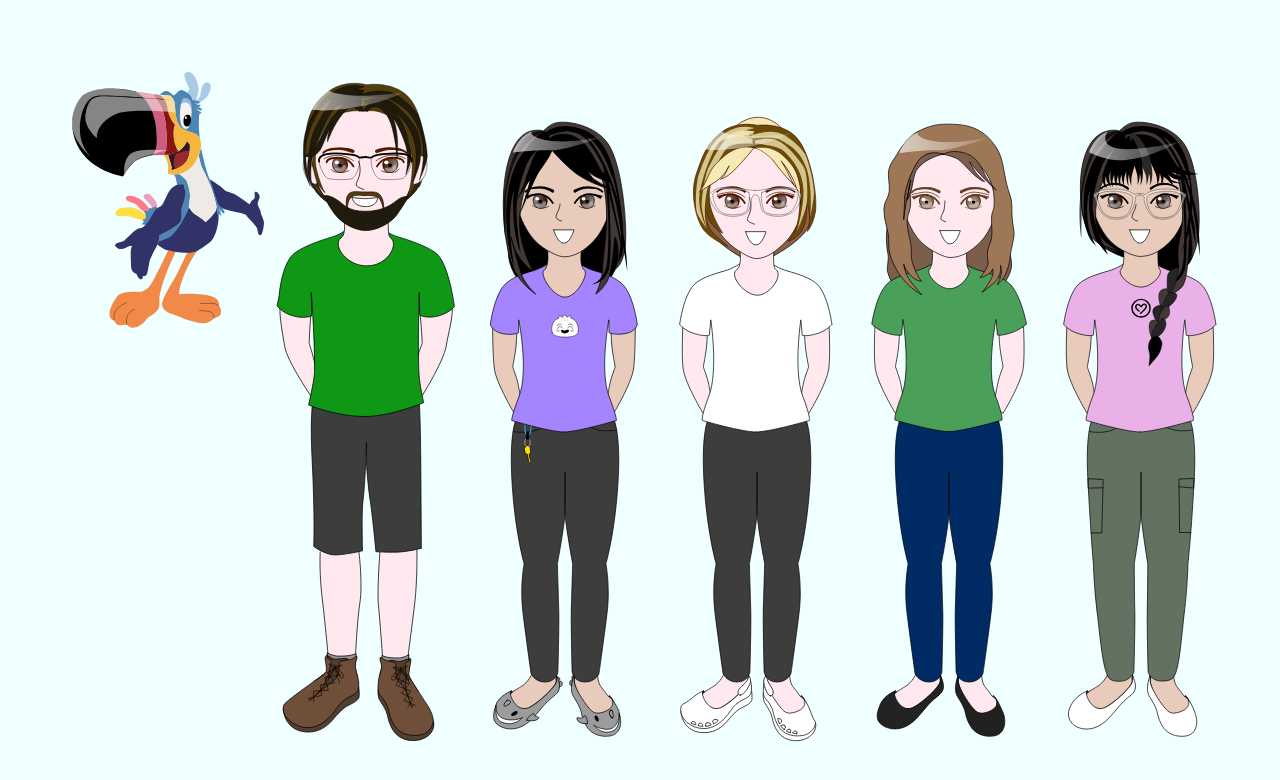
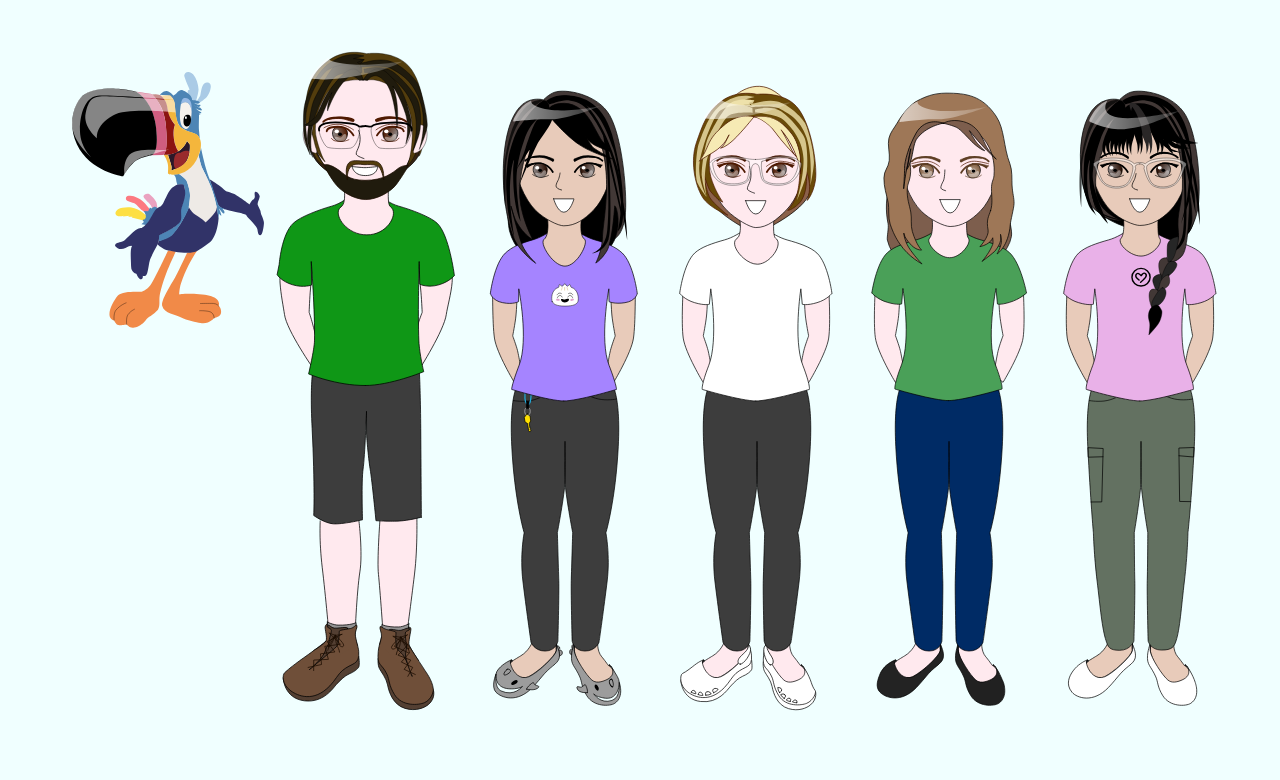
Before and after one commit to suefeng/toucan-sam, a plain HTML site: page index.html in a window 1280 px wide. Drawn offline with Linux system fonts and the light colour scheme.

Commit message:
Adjust positioning and put everyone in a div

```diff
--- a/index.html
+++ b/index.html
@@ -6,15 +6,21 @@
   <title>Toucan Sam</title>
   <link href="favicon-32x32.png" rel="icon">
   <style>
+    * {
+      box-sizing: border-box;
+    }
     body {
-      height: 100%;
+      height: 90vh;
       background-color: azure;
       padding: 5vw;
+      display: grid;
+      align-items: center;
     }
     .grid {
       display: grid;
       grid-template-columns: 15vw 16vw 15vw 15vw 15vw 15vw;
       align-items: end;
+      height: 50vw;
     }
     .grid div {
       position: relative;
@@ -58,7 +64,9 @@
 <body>
 <div class="grid">
   <img src="toucan-sam.svg" alt ="Toucan Sam" />
-  <img src="andrei.svg" alt ="Andrei" />
+  <div>
+    <img src="andrei.svg" alt ="Andrei" />
+  </div>
   <div>
     <img class="surprise drumkit" src="drumkit.svg" alt="drum kit" />
     <img class="fiona" src="fiona.svg" alt ="Fiona" />
@@ -71,7 +79,9 @@
     <img class="surprise keely-coding-wizard" src="keely-coding-wizard.svg" alt="Keely" />
     <img src="keely.svg" alt ="Keely" />
   </div>
-  <img src="sue.svg" alt ="Sue" />
+  <div>
+    <img src="sue.svg" alt ="Sue" />
+  </div>
 </div>
 </body>
 </html>
```
